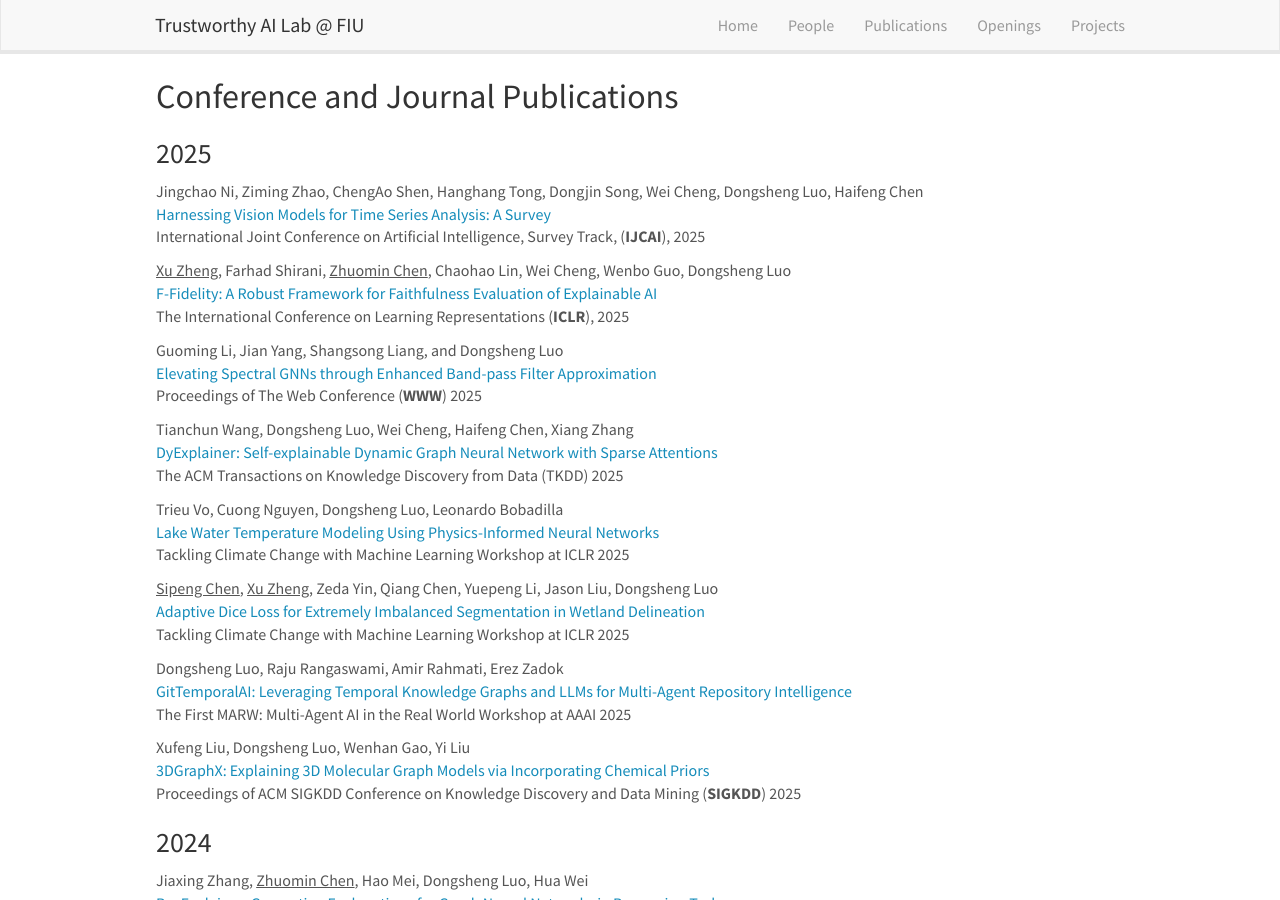
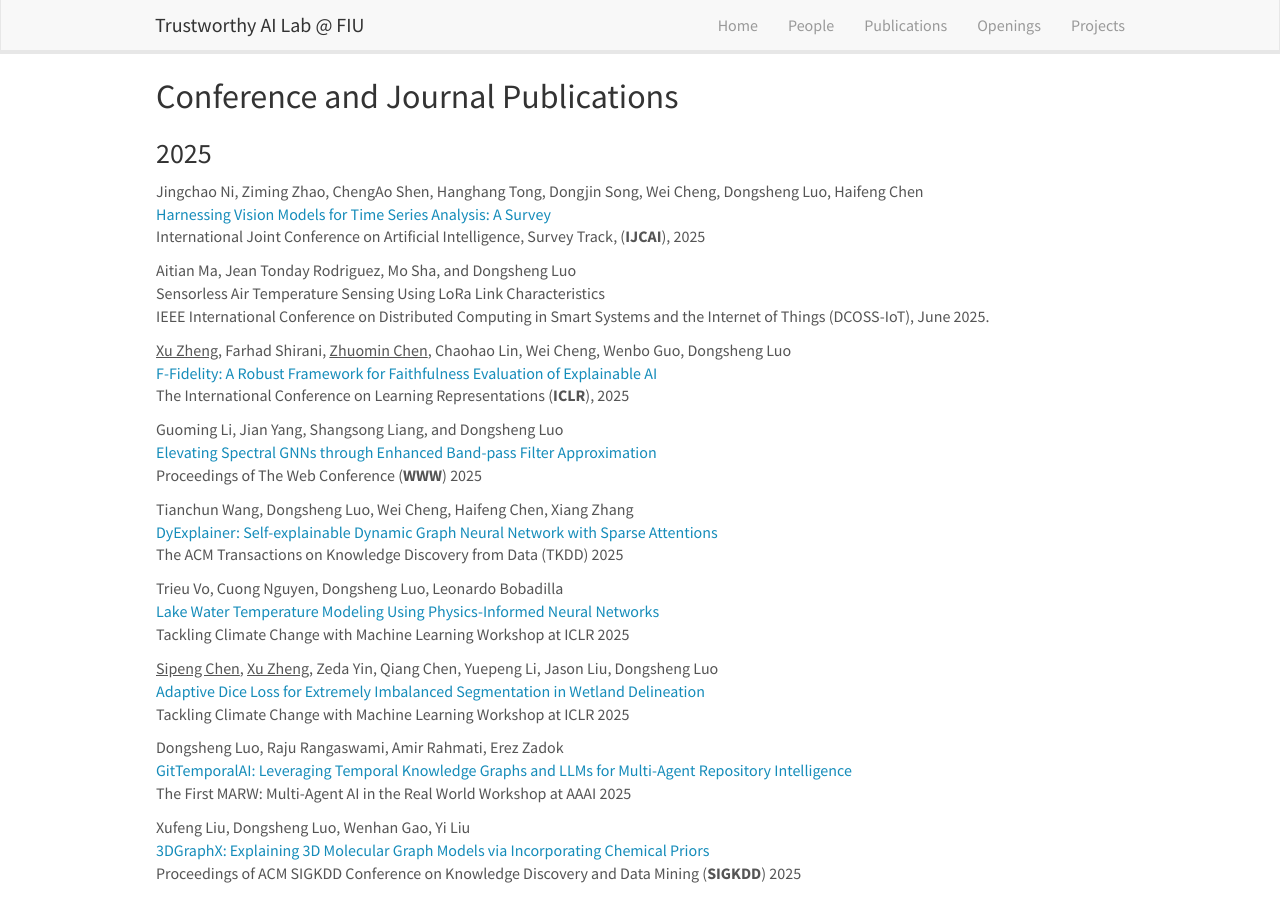
Before and after one commit to trustai4s-lab/trustai4s-lab.github.io, a Jekyll site: the page built from _pages/publications.md, in a window 1280 px wide and 900 px high, scrolled down 1007 px. Built offline with Jekyll 4.4.1, drawn with Linux system fonts in a browser that asks for light colours; nearby versions of some CDN libraries.

Commit message:
Update publications.md

```diff
--- a/_pages/publications.md
+++ b/_pages/publications.md
@@ -63,6 +63,9 @@ Jingchao Ni, Ziming Zhao, ChengAo Shen, Hanghang Tong, Dongjin Song, Wei Cheng,
 [Harnessing Vision Models for Time Series Analysis: A Survey](https://arxiv.org/abs/2502.08869)\
 International Joint Conference on Artificial Intelligence, Survey Track, (**IJCAI**), 2025
 
+Aitian Ma, Jean Tonday Rodriguez, Mo Sha, and Dongsheng Luo\
+Sensorless Air Temperature Sensing Using LoRa Link Characteristics\
+IEEE International Conference on Distributed Computing in Smart Systems and the Internet of Things (DCOSS-IoT), June 2025.
 
 <u>Xu Zheng</u>, Farhad Shirani, <u>Zhuomin Chen</u>, Chaohao Lin, Wei Cheng, Wenbo Guo, Dongsheng Luo\
 [F-Fidelity: A Robust Framework for Faithfulness Evaluation of Explainable AI](https://openreview.net/forum?id=X0r4BN50Dv)\
```
